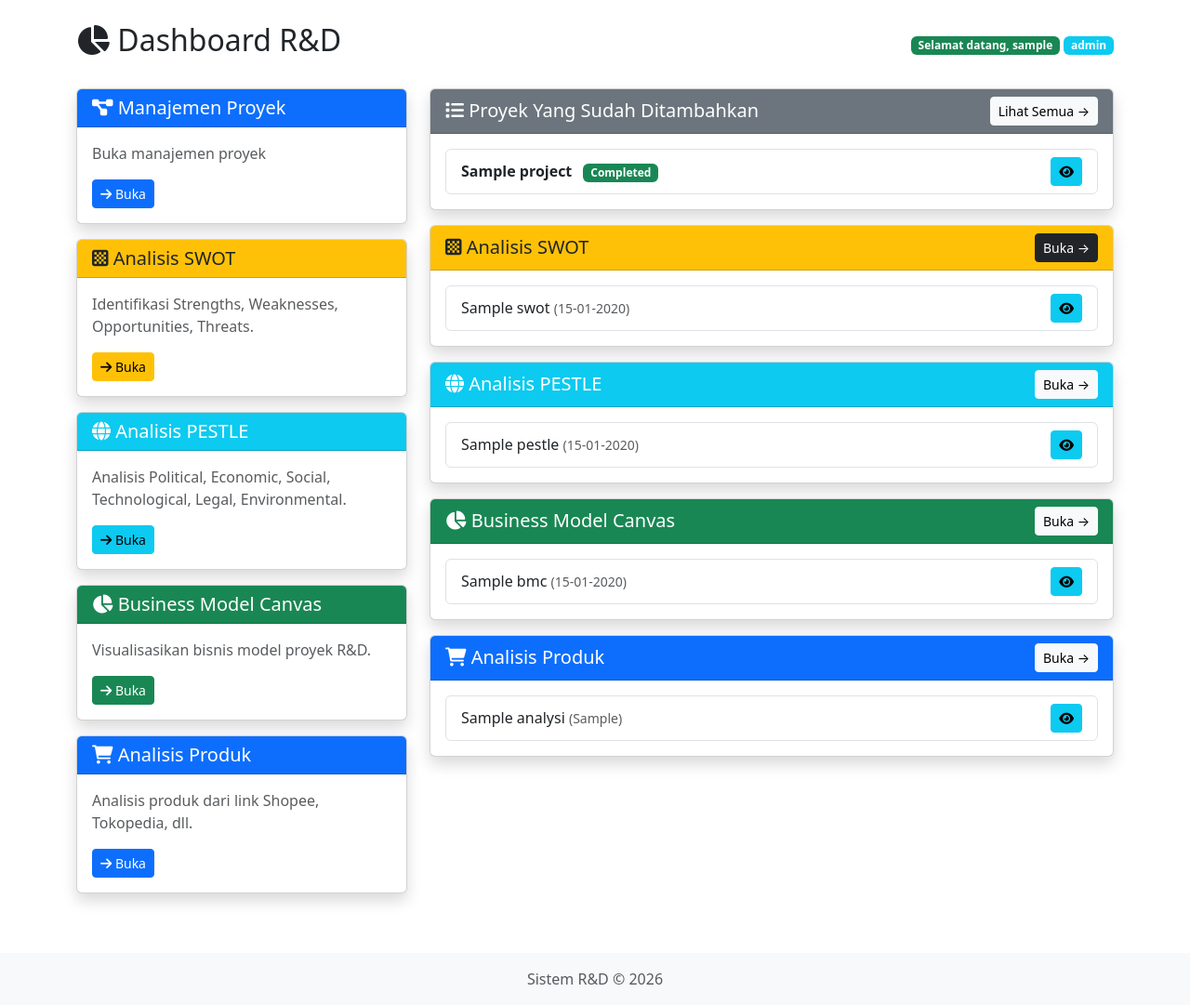
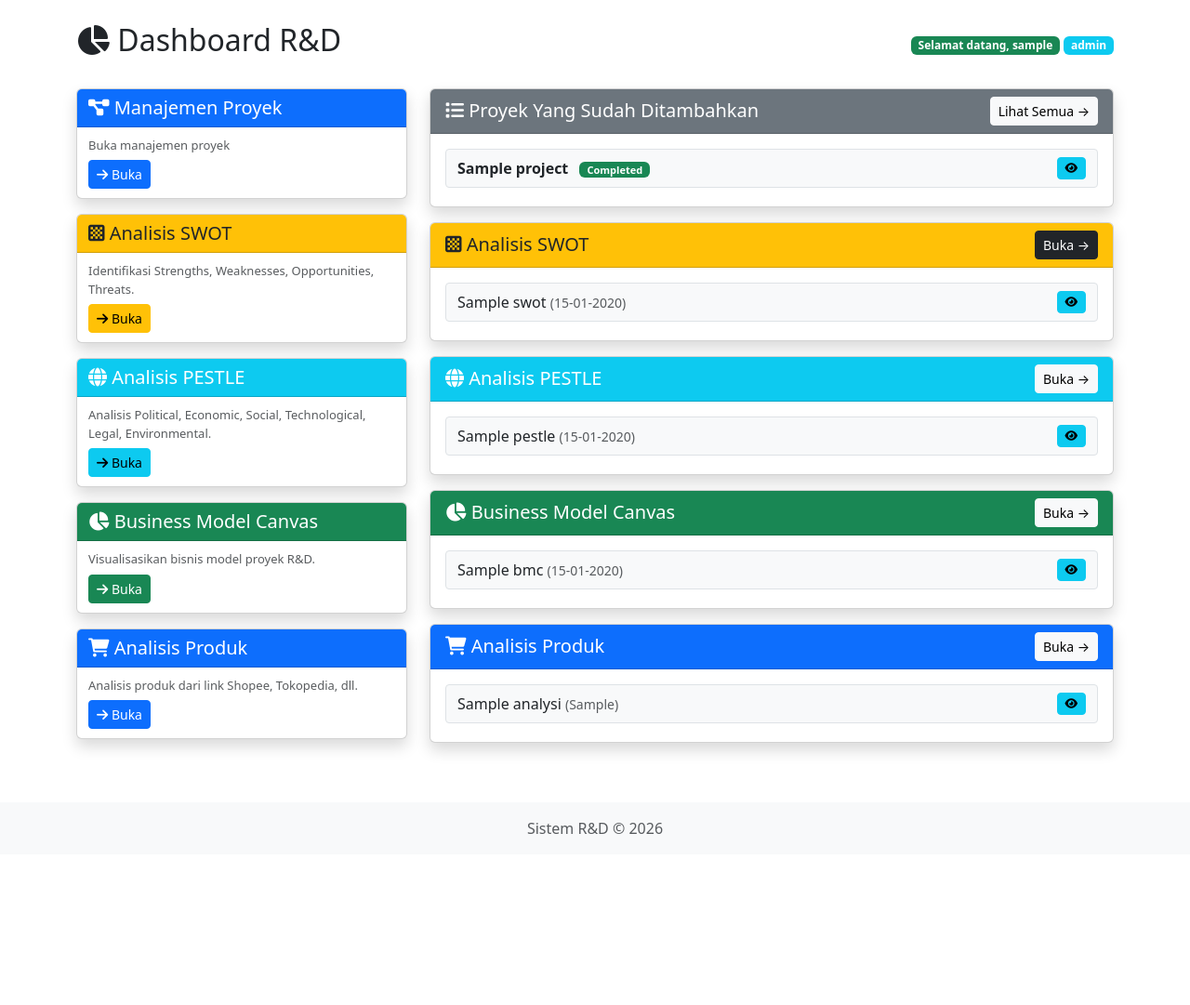
Before and after one commit to rndsupersub/rnd-app, a Flask app: page / in a window 1280 px wide. Shown: the part 56-1137 px from the top of the page at 93% size. After the commit the page ends 953 px from the top, so only its background shows below. Run offline with Flask 3, Linux system fonts and the light colour scheme; a user stored in the database is signed in; tables that the repository leaves empty hold one stand-in row (values such as "Sample post"); some libraries are stand-ins or nearby versions.

Commit message:
style: pake CSS buat maksain tampilan 1 baris

```diff
--- a/templates/dashboard.html
+++ b/templates/dashboard.html
@@ -3,6 +3,44 @@
 {% block title %}Dashboard - R&D System{% endblock %}
 
 {% block content %}
+<style>
+    /* PAKSA TAMPILAN JADI 1 BARIS */
+    .list-group-item {
+        display: flex !important;
+        justify-content: space-between !important;
+        align-items: center !important;
+        padding: 8px 12px !important;
+        border-radius: 4px !important;
+        margin-bottom: 4px !important;
+        background-color: #f8f9fa !important;
+    }
+    .list-group-item:hover {
+        background-color: #e9ecef !important;
+    }
+    .list-group-item .badge {
+        font-size: 11px !important;
+        padding: 3px 8px !important;
+    }
+    .list-group-item .btn-sm {
+        padding: 2px 8px !important;
+        font-size: 12px !important;
+    }
+    /* KOLOM KIRI TETAP */
+    .col-md-4 .card {
+        border-radius: 6px !important;
+    }
+    .col-md-4 .card-header {
+        padding: 8px 12px !important;
+    }
+    .col-md-4 .card-body {
+        padding: 10px 12px !important;
+    }
+    .col-md-4 .card-body p {
+        margin-bottom: 6px !important;
+        font-size: 13px !important;
+    }
+</style>
+
 <div class="d-flex justify-content-between align-items-center mb-4">
     <h2><i class="fas fa-chart-pie"></i> Dashboard R&D</h2>
     <div>
@@ -12,7 +50,7 @@
 </div>
 
 <div class="row">
-    <!-- KOLOM KIRI: MENU -->
+    <!-- ============ KOLOM KIRI: MENU ============ -->
     <div class="col-md-4 d-flex flex-column">
         <div class="card shadow mb-3">
             <div class="card-header bg-primary text-white">
@@ -75,7 +113,7 @@
         </div>
     </div>
 
-    <!-- KOLOM KANAN: DATA RINGKASAN (1 BARIS) -->
+    <!-- ============ KOLOM KANAN: DATA RINGKASAN (1 BARIS) ============ -->
     <div class="col-md-8 d-flex flex-column">
         <!-- PROYEK -->
         <div class="card shadow mb-3">
```
